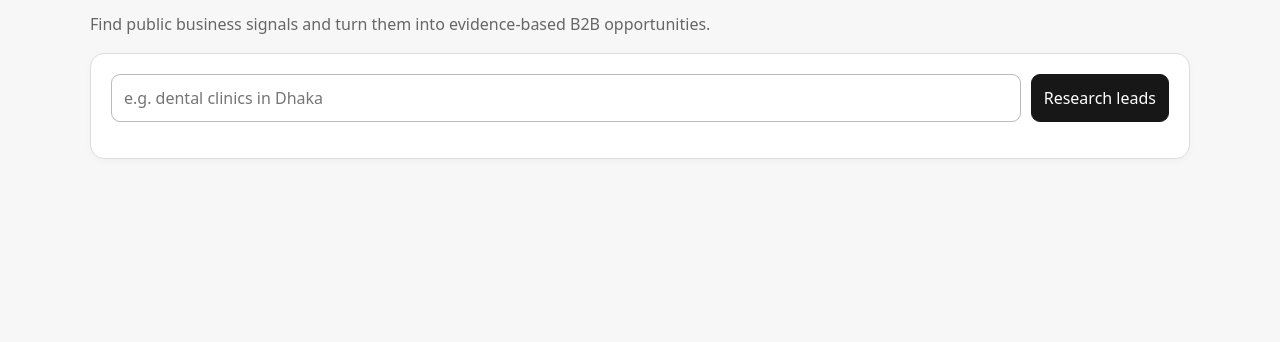
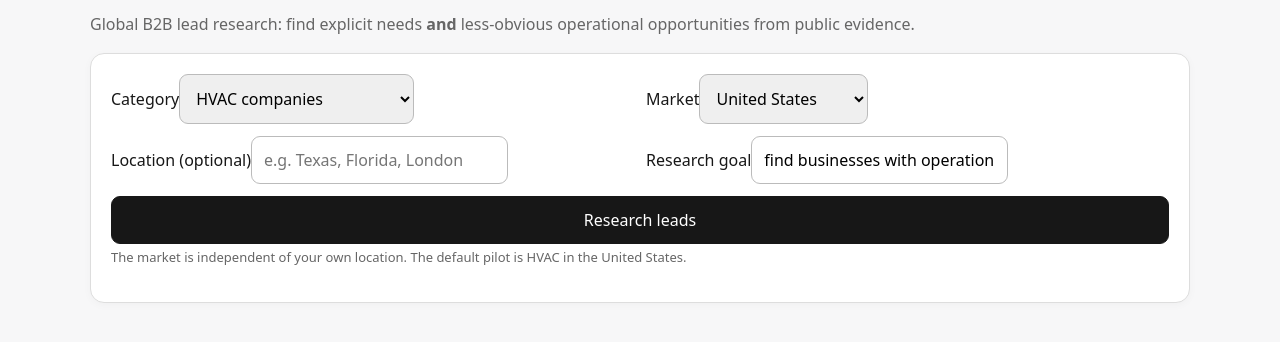
Before and after one commit to banglaaibuzz-cyber/ai-lead-agent, a plain HTML site: page web/index.html in a window 1280 px wide. Shown: the part 86-428 px from the top of the page. Drawn offline with Linux system fonts and the light colour scheme.

Commit message:
Add global market and pilot-category controls to web UI

```diff
--- a/web/index.html
+++ b/web/index.html
@@ -7,27 +7,32 @@
   <style>
     body{font-family:system-ui,sans-serif;max-width:1100px;margin:40px auto;padding:0 18px;background:#f7f7f8;color:#171717}
     h1{margin-bottom:6px}.muted{color:#666}.card{background:white;border:1px solid #ddd;border-radius:14px;padding:20px;margin:18px 0;box-shadow:0 2px 8px #00000008}
-    form{display:flex;gap:10px;flex-wrap:wrap}input,button{font:inherit;padding:12px;border-radius:9px;border:1px solid #bbb}input{flex:1;min-width:260px}button{cursor:pointer;background:#171717;color:white;border-color:#171717}
-    .lead{border-top:1px solid #eee;padding:18px 0}.lead:first-child{border-top:0}.score{font-weight:700}.pill{display:inline-block;background:#eee;border-radius:999px;padding:4px 8px;margin:3px;font-size:13px}
-    a{color:inherit}.error{color:#b00020}.loading{opacity:.65}
+    form{display:grid;grid-template-columns:1fr 1fr;gap:12px}input,select,button{font:inherit;padding:12px;border-radius:9px;border:1px solid #bbb}button{cursor:pointer;background:#171717;color:white;border-color:#171717;grid-column:1/-1}
+    .wide{grid-column:1/-1}.lead{border-top:1px solid #eee;padding:18px 0}.lead:first-child{border-top:0}.score{font-weight:700}.pill{display:inline-block;background:#eee;border-radius:999px;padding:4px 8px;margin:3px;font-size:13px}
+    a{color:inherit}.error{color:#b00020}.loading{opacity:.65}.hint{font-size:13px;color:#666;margin:4px 0 0}
+    @media(max-width:700px){form{grid-template-columns:1fr}.wide{grid-column:auto}}
   </style>
 </head>
 <body>
   <h1>AI Lead Agent</h1>
-  <p class="muted">Find public business signals and turn them into evidence-based B2B opportunities.</p>
+  <p class="muted">Global B2B lead research: find explicit needs <strong>and</strong> less-obvious operational opportunities from public evidence.</p>
   <div class="card">
     <form id="form">
-      <input id="target" placeholder="e.g. dental clinics in Dhaka" required>
+      <div><label>Category</label><select id="category"><option>HVAC companies</option><option>Plumbing companies</option><option>Roofing companies</option><option>Electrical contractors</option><option>Home service businesses</option><option>Accounting firms</option><option>Dental practices</option><option>Ecommerce brands</option><option>SaaS companies</option><option>Other B2B businesses</option></select></div>
+      <div><label>Market</label><select id="market"><option>United States</option><option>United Kingdom</option><option>Canada</option><option>Australia</option><option>New Zealand</option><option>Germany</option><option>Netherlands</option><option>Worldwide</option></select></div>
+      <div><label>Location (optional)</label><input id="location" placeholder="e.g. Texas, Florida, London"></div>
+      <div><label>Research goal</label><input id="goal" value="find businesses with operational problems and automation opportunities"></div>
       <button id="go">Research leads</button>
     </form>
+    <p class="hint">The market is independent of your own location. The default pilot is HVAC in the United States.</p>
     <p id="status" class="muted"></p>
   </div>
   <div id="results"></div>
 <script>
-const form=document.querySelector('#form'), target=document.querySelector('#target'), status=document.querySelector('#status'), results=document.querySelector('#results');
-form.addEventListener('submit',async e=>{e.preventDefault();results.innerHTML='';status.textContent='Researching public pages…';form.classList.add('loading');
-  try{const r=await fetch('/api/research',{method:'POST',headers:{'Content-Type':'application/json'},body:JSON.stringify({target:target.value,results:5})});const data=await r.json();if(!r.ok)throw Error(data.error||'Research failed');status.textContent=`Found ${data.length} candidate leads.`;
-  results.innerHTML=data.map(l=>`<div class="card lead"><h2><a href="${esc(l.url)}" target="_blank" rel="noopener">${esc(l.name)}</a></h2><div class="score">Opportunity score: ${l.score}/100</div><p>${(l.opportunities||[]).map(x=>`<span class="pill">${esc(x)}</span>`).join('')}</p><strong>Evidence</strong><ul>${(l.evidence||[]).slice(0,3).map(x=>`<li>${esc(x)}</li>`).join('')}</ul><p class="muted">Contact hint: <a href="${esc(l.contact_hint)}" target="_blank" rel="noopener">${esc(l.contact_hint)}</a></p></div>`).join('');
+const form=document.querySelector('#form'), status=document.querySelector('#status'), results=document.querySelector('#results');
+form.addEventListener('submit',async e=>{e.preventDefault();results.innerHTML='';status.textContent='Researching public pages and operational signals…';form.classList.add('loading');
+  try{const r=await fetch('/api/research',{method:'POST',headers:{'Content-Type':'application/json'},body:JSON.stringify({category:document.querySelector('#category').value,market:document.querySelector('#market').value,location:document.querySelector('#location').value,goal:document.querySelector('#goal').value,results:6})});const data=await r.json();if(!r.ok)throw Error(data.error||'Research failed');status.textContent=`Found ${data.length} candidate leads.`;
+  results.innerHTML=data.map(l=>`<div class="card lead"><h2><a href="${esc(l.url)}" target="_blank" rel="noopener">${esc(l.name)}</a></h2><div class="score">Opportunity score: ${l.score}/100</div><p>${(l.opportunities||[]).map(x=>`<span class="pill">${esc(x)}</span>`).join('')}</p><strong>Evidence</strong><ul>${(l.evidence||[]).slice(0,4).map(x=>`<li>${esc(x)}</li>`).join('')}</ul><p class="muted">Contact hint: <a href="${esc(l.contact_hint)}" target="_blank" rel="noopener">${esc(l.contact_hint)}</a></p></div>`).join('');
   }catch(err){status.innerHTML=`<span class="error">${esc(err.message)}</span>`}finally{form.classList.remove('loading')}});
 function esc(s){return String(s??'').replace(/[&<>"']/g,c=>({'&':'&amp;','<':'&lt;','>':'&gt;','"':'&quot;',"'":'&#39;'}[c]))}
 </script>
```
